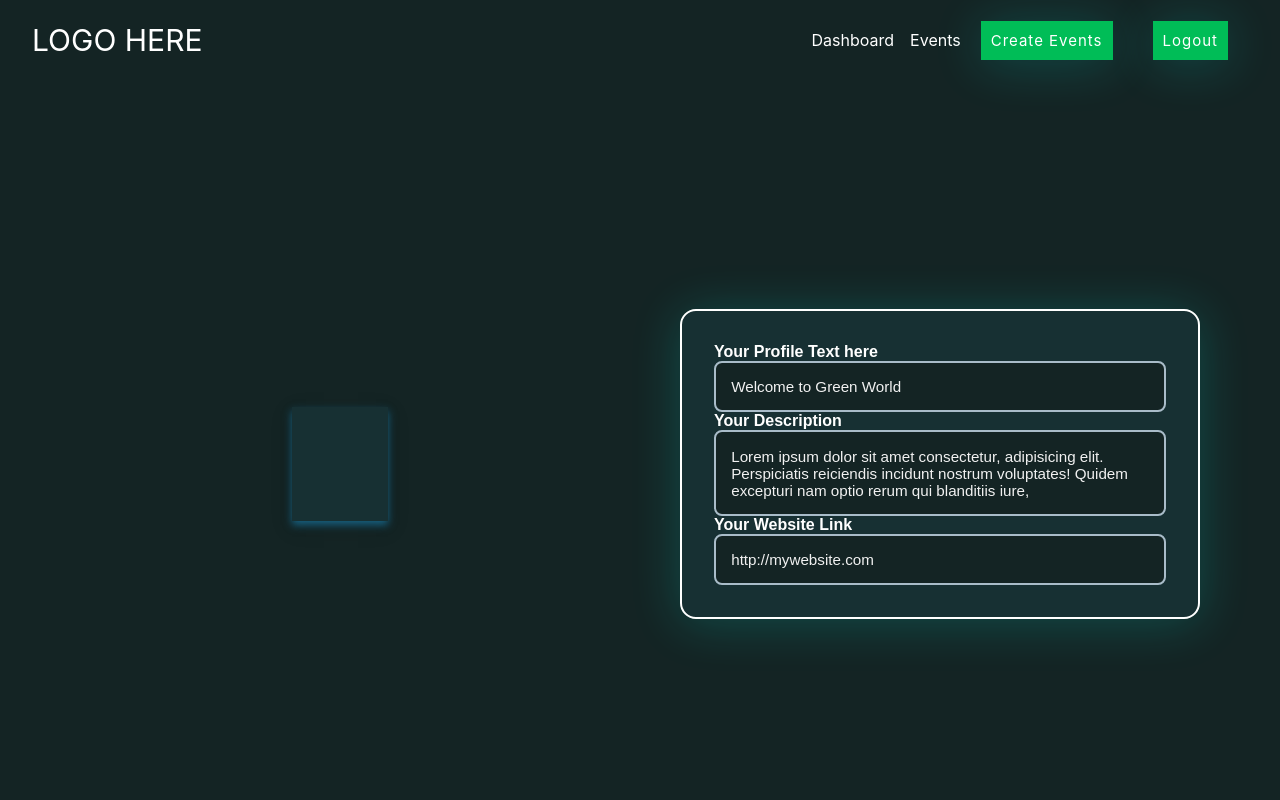
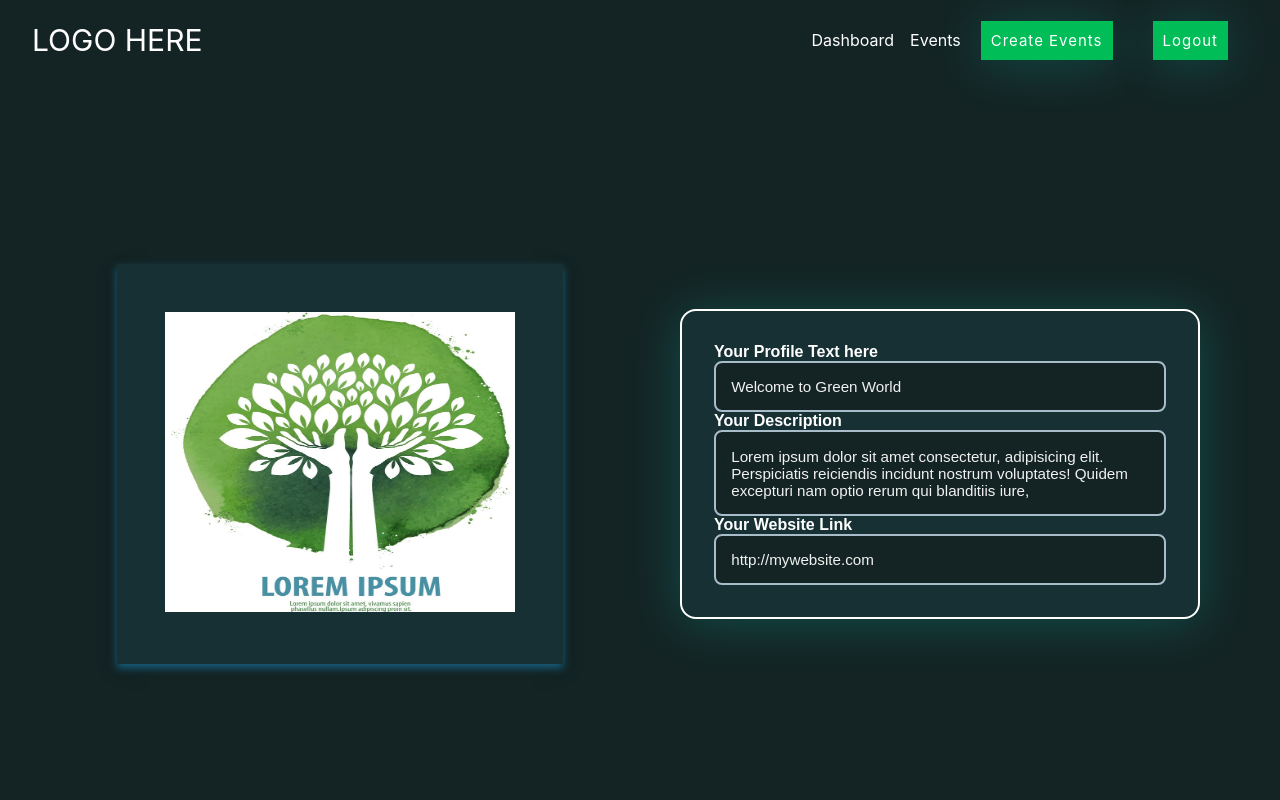
Before and after one commit to gdscnitp/Carbonops, a Next.js app: page /organisation-dashboard in a window 1280 px wide. Shown: the top 800 px of the page. Built offline with nearby package versions, Linux system fonts and the light colour scheme.

Commit message:
Update Content.js

```diff
--- a/src/components/organisation/Content.js
+++ b/src/components/organisation/Content.js
@@ -16,7 +16,6 @@ function Content(props) {
                 src={Company}
                 placeholder="blur"
                 alt="company logo"
-                layout="Responsive"
                 width={350}
                 height={300}
               />
```
